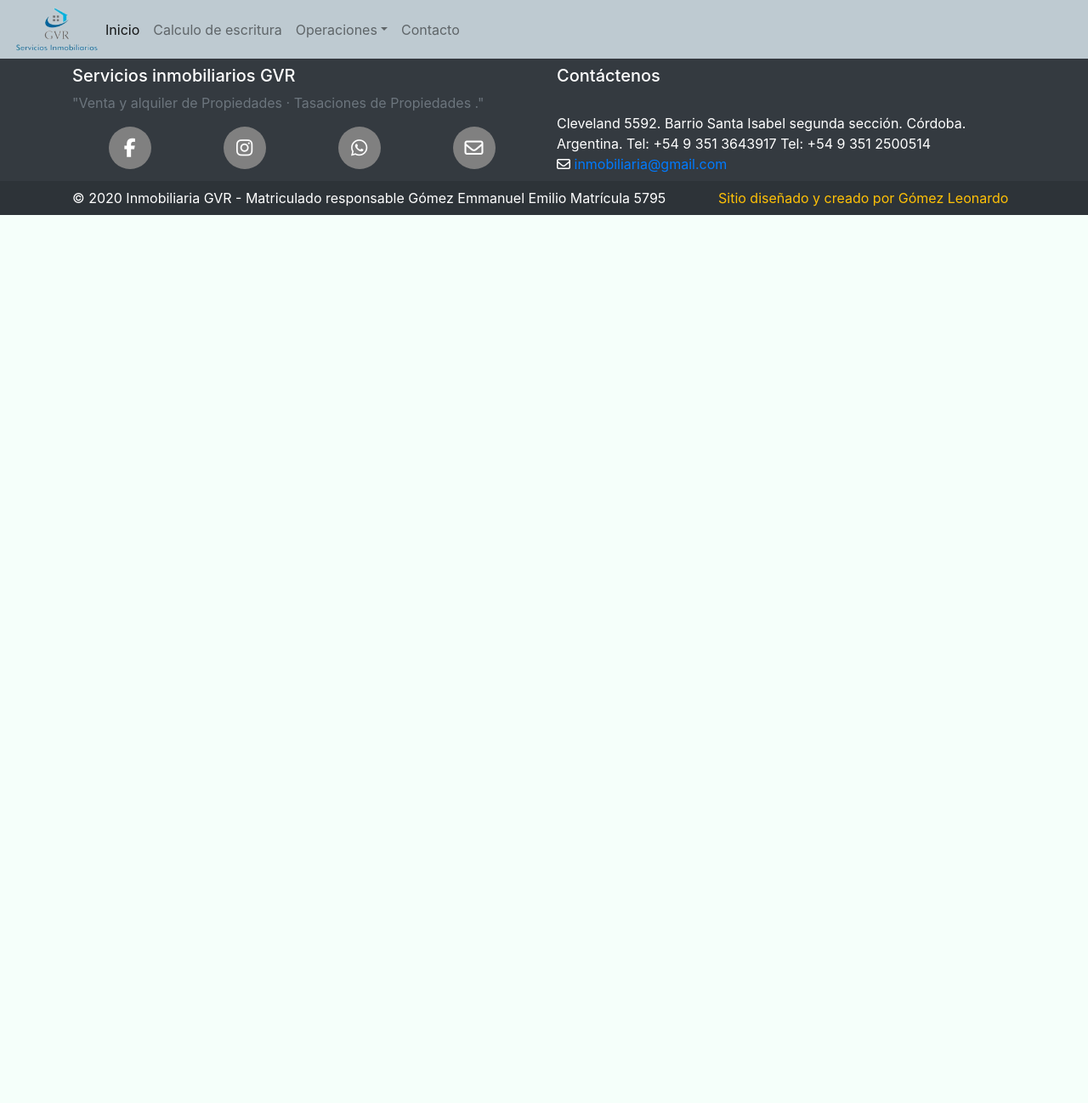
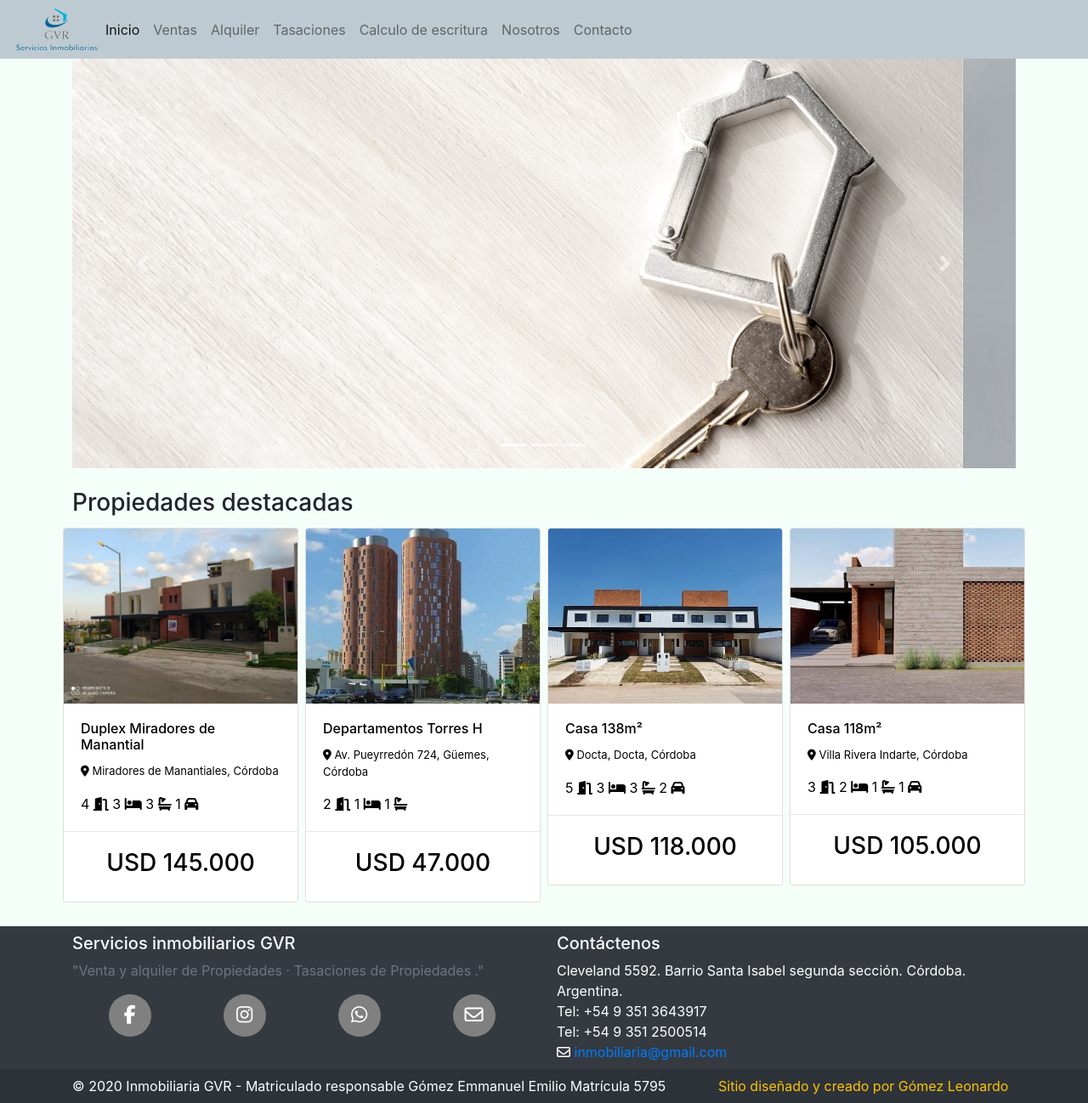
Before and after one commit to gomezleo35/serviciosinmobiliariosgvr, a plain HTML site: page index.html in a window 1280 px wide. Shown: the whole page at 85% size. Before the commit the page ends 800 px from the top, so only its background shows below. Drawn offline with nearby package versions, Linux system fonts and the light colour scheme; files whose address does not match are found by name.

Commit message:
actualizacion 3/06

```diff
--- a/index.html
+++ b/index.html
@@ -12,27 +12,31 @@
 <body class="bg-body">
     <!-- inicio header -->
     <header>
-        <nav class="navbar navbar-expand-sm navbar-light">
+        <nav class="navbar navbar-expand-sm navbar-light mr-auto">
             <img src="/src/img/99008818_2877661309014214_8984566666876682240_n.png" alt="logo" width="100px">
             <button class="navbar-toggler d-lg-none" type="button" data-toggle="collapse" data-target="#collapsibleNavId" aria-controls="collapsibleNavId"
                 aria-expanded="false" aria-label="Toggle navigation">
                 <span class="navbar-toggler-icon"></span>
             </button>
-            <div class="collapse navbar-collapse" id="collapsibleNavId">
-                <ul class="navbar-nav mr-auto mt-2 mt-lg-0">
+            <div class="collapse navbar-collapse " id="collapsibleNavId">
+                <ul class="navbar-nav mr-auto mt-2 mt-lg-0 ">
                     <li class="nav-item active">
                         <a class="nav-link" href="index.html">Inicio<span class="sr-only">(current)</span></a>
                     </li>
                     <li class="nav-item">
+                        <a class="nav-link" href="">Ventas</a>
+                    </li>
+                    <li>
+                        <a class="nav-link" href="">Alquiler</a>
+                    </li>
+                    <li>
+                        <a class="nav-link" href="">Tasaciones</a>
+                    </li>
+                    <li>
                         <a class="nav-link" href="/src/html/paginaCalcularEscritura/calcularEscritura.html">Calculo de escritura</a>
                     </li>
-                    <li class="nav-item dropdown">
-                        <a class="nav-link dropdown-toggle" href="#" id="dropdownId" data-toggle="dropdown" aria-haspopup="true" aria-expanded="false">Operaciones</a>
-                        <div class="dropdown-menu" aria-labelledby="dropdownId">
-                            <a class="dropdown-item" href="#">Venta</a>
-                            <a class="dropdown-item" href="#">Alquiler</a>
-                            <a class="dropdown-item" href="#">Compra</a>
-                        </div>
+                    <li>
+                        <a class="nav-link" href="">Nosotros</a>
                     </li>
                     <li class="nav-item">
                         <a class="nav-link" href="#">Contacto</a>
@@ -41,6 +45,98 @@
             </div>
         </nav>
     </header>
+    <div class="container">
+        <div id="carouselExampleIndicators" class="carousel slide" data-ride="carousel">
+            <ol class="carousel-indicators">
+                <li data-target="#carouselExampleIndicators" data-slide-to="0" class="active"></li>
+                <li data-target="#carouselExampleIndicators" data-slide-to="1"></li>
+                <li data-target="#carouselExampleIndicators" data-slide-to="2"></li>
+            </ol>
+            <div class="carousel-inner">
+                <div class="carousel-item active">
+                    <img src="/src/img/placa2-min.jpg" class="d-block w-100" alt="...">
+                </div>
+                <div class="carousel-item">
+                    <img src="/src/img/placa1-min.jpg" class="d-block w-100" alt="...">
+                </div>
+                <div class="carousel-item">
+                    <img src="/src/img/placa3-min.jpg" class="d-block w-100" alt="...">
+                </div>
+            </div>
+            <a class="carousel-control-prev" href="#carouselExampleIndicators" role="button" data-slide="prev">
+            <span class="carousel-control-prev-icon" aria-hidden="true"></span>
+            <span class="sr-only">Atrás</span>
+            </a>
+            <a class="carousel-control-next" href="#carouselExampleIndicators" role="button" data-slide="next">
+            <span class="carousel-control-next-icon" aria-hidden="true"></span>
+            <span class="sr-only">Siguiente</span>
+            </a>
+        </div>
+    </div>
+    <div class="container my-4">
+        <div>
+            <h3 class="mb-2">Propiedades destacadas</h3>
+            <div class="row">
+                <a  class="a-card col-md-3 col-sm-6 col-xs-12 p-1"href="goglee.com">
+                    <div class="card" style="width: 100%; cursor: pointer;">
+                        <img src="/src/img/1725637138.jpg" class="card-img-top" alt="...">
+                        <div class="card-body">
+                            <h6 class="card-title">Duplex Miradores de Manantial</h6>
+                            <p class="card-text texto-card"><i class="fas fa-map-marker-alt"></i> Miradores de Manantiales, Córdoba</p>
+                            <p class="card-text">4 <i class="fas fa-door-open"></i> 3 <i class="fas fa-bed"></i> 3 <i class="fas fa-bath"></i> 1 <i class="fas fa-car"></i></p>
+                        </div>
+                        <hr class="m-0">
+                        <div class="card-body">
+                            <h3 class="text-center">USD 145.000</h3>
+                        </div>
+                    </div>
+                </a>
+                <a  class="a-card col-md-3 col-sm-6 col-xs-12 p-1"href="goglee.com">
+                    <div class="card" style="cursor: pointer;">
+                        <img src="/src/img/1725560743.jpg" class="card-img-top" alt="...">
+                        <div class="card-body">
+                            <h6 class="card-title">Departamentos Torres H</h6>
+                            <p class="card-text texto-card"><i class="fas fa-map-marker-alt"></i> Av. Pueyrredón 724, Güemes, Córdoba</p>
+                            <p class="card-text">2 <i class="fas fa-door-open"></i> 1 <i class="fas fa-bed"></i> 1 <i class="fas fa-bath"></i></p>
+                        </div>
+                        <hr class="m-0">
+                        <div class="card-body">
+                            <h3 class="text-center">USD 47.000</h3>
+                        </div>
+                    </div>
+                </a>
+                <a  class="a-card col-md-3 col-sm-6 col-xs-12 p-1"href="goglee.com">
+                    <div class="card" style="cursor: pointer;">
+                        <img src="/src/img/1725618257.jpg" class="card-img-top" alt="...">
+                        <div class="card-body">
+                            <h6 class="card-title">Casa 138m²</h6>
+                            <p class="card-text texto-card"><i class="fas fa-map-marker-alt"></i> Docta, Docta, Córdoba</p>
+                            <p class="card-text">5 <i class="fas fa-door-open"></i> 3 <i class="fas fa-bed"></i> 3 <i class="fas fa-bath"></i> 2 <i class="fas fa-car"></i></p>
+                        </div>
+                        <hr class="m-0">
+                        <div class="card-body">
+                            <h3 class="text-center">USD 118.000</h3>
+                        </div>
+                    </div>
+                </a>
+                <a  class="a-card col-md-3 col-sm-6 col-xs-12 p-1"href="goglee.com">
+                    <div class="card" style="cursor: pointer;">
+                        <img src="/src/img/1725931657.jpg" class="card-img-top" alt="...">
+                        <div class="card-body">
+                            <h6 class="card-title">Casa 118m²</h6>
+                            <p class="card-text texto-card"><i class="fas fa-map-marker-alt"></i> Villa Rivera Indarte, Córdoba</p>
+                            <p class="card-text">3 <i class="fas fa-door-open"></i> 2 <i class="fas fa-bed"></i> 1 <i class="fas fa-bath"></i> 1 <i class="fas fa-car"></i></p>
+                        </div>
+                        <hr class="m-0">
+                        <div class="card-body">
+                            <h3 class="text-center">USD 105.000</h3>
+                        </div>
+                    </div>
+                </a>
+            </div>
+        </div>
+    </div>
+    <!-- separar en el nav bar  -->
     <!-- fin header -->
     <footer>
         <div class="bg-dark text-white  displayFooter" style="height: auto;" >
@@ -59,9 +155,8 @@
                     </div>
                     <div class="col-md-6 my-2">
                         <h5>Contáctenos</h5>
-                        <br>
-                        <div>Cleveland 5592. Barrio Santa Isabel segunda sección. Córdoba. Argentina.
-                            Tel: +54 9 351 3643917
+                        <div>Cleveland 5592. Barrio Santa Isabel segunda sección. Córdoba. Argentina. <br>
+                            Tel: +54 9 351 3643917 <br>
                             Tel: +54 9 351 2500514
                             <br>
                             <i class="far fa-envelope"></i><a href="mailto: gomezleo35@gmail.com"> inmobiliaria@gmail.com</a>
@@ -79,6 +174,7 @@
             </div>
         </div>
     </footer>
+
     <script src="/src/js/script.js"></script>
     <script src="https://kit.fontawesome.com/f01eea33cd.js" crossorigin="anonymous"></script>
     <script src="https://code.jquery.com/jquery-3.4.1.slim.min.js" integrity="sha384-J6qa4849blE2+poT4WnyKhv5vZF5SrPo0iEjwBvKU7imGFAV0wwj1yYfoRSJoZ+n" crossorigin="anonymous"></script>
--- a/src/css/common.css
+++ b/src/css/common.css
@@ -27,7 +27,19 @@
     background-color: gray;
     width: 50px;
     height: 50px;
+    cursor: pointer;
 }
 .subFooter{
     background-color: #2d3338;
 }
+.texto-card{
+    font-size: small;
+}
+.a-card {
+    text-decoration: none !important;
+    color: black !important;
+}
+.a-card:hover{
+    text-decoration: none !important;
+    color: black !important;
+}
```
Also changed, not shown: src/img/1725560743.jpg (added), src/img/1725618257.jpg (added), src/img/1725637138.jpg (added), src/img/1725931657.jpg (added), src/img/4533_img.jpg (added), src/img/Hotel Sussex Cordoba Argentina; panoramica, Turismo, reuniones, .jpg (added), src/img/claves para una venta inmobiliaria exitosa.jpg (added), src/img/placa1-min.jpg (added), src/img/placa2-min.jpg (added), src/img/placa3-min.jpg (added).
